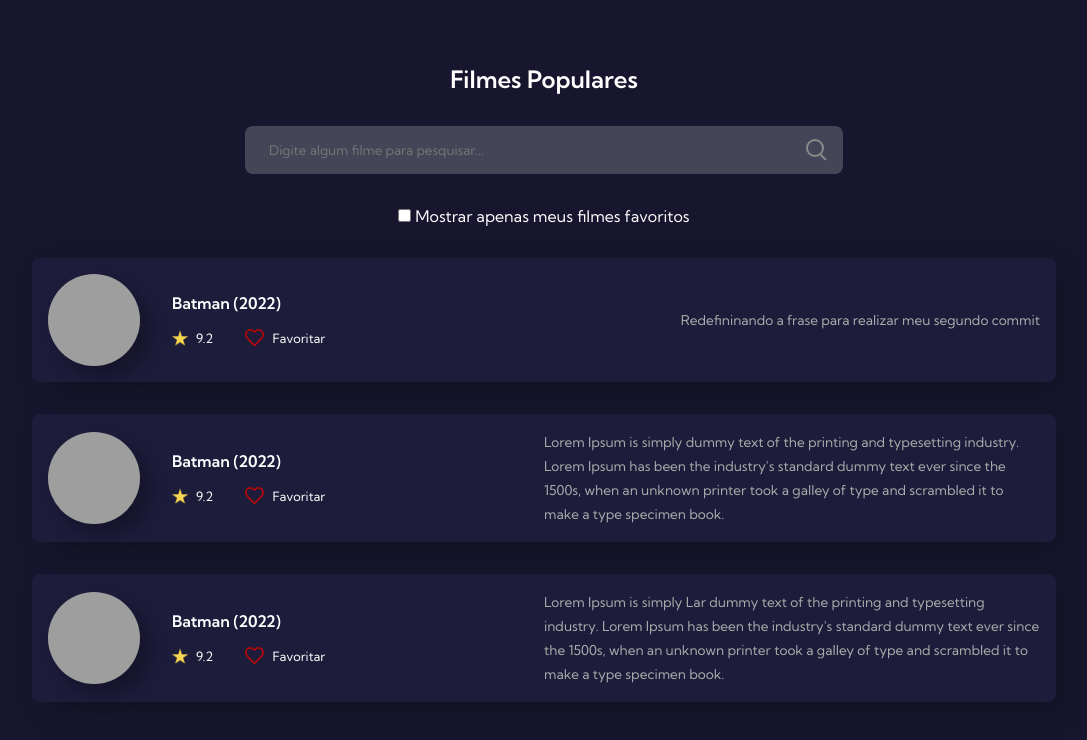
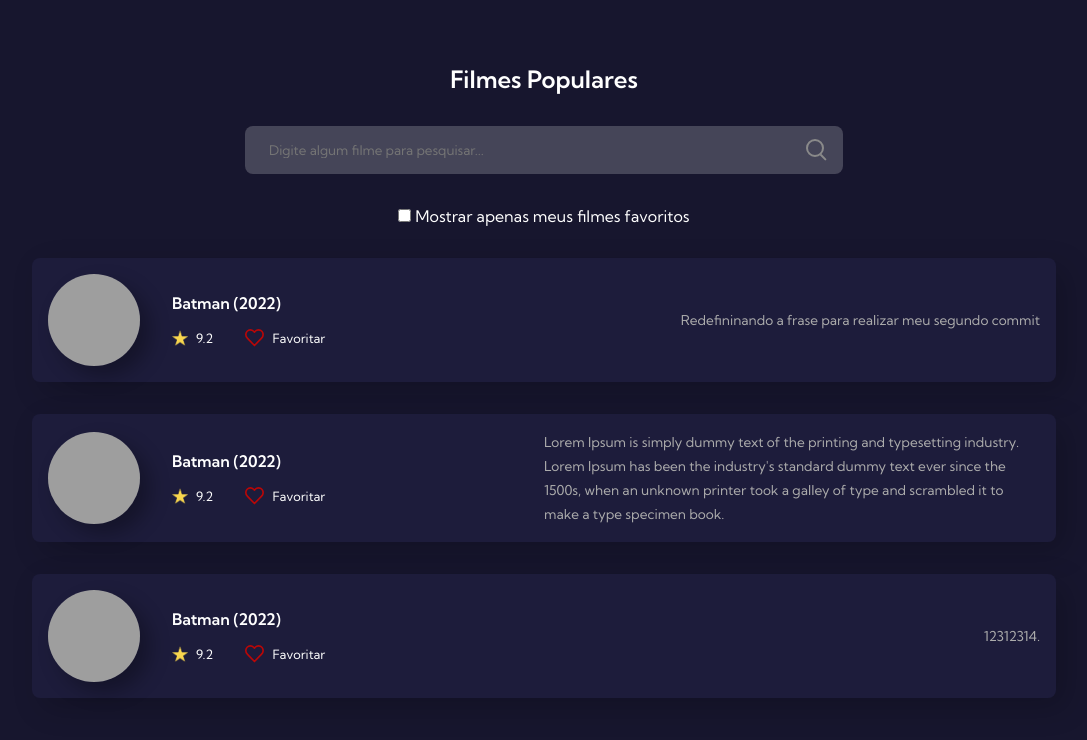
Before and after one commit to IgorAltarugio/7DaysOfCode, a plain HTML site: page index.html in a window 1280 px wide. Shown: the whole page, without its empty margins (96-1183 px from the left). Drawn offline with Linux system fonts and the light colour scheme; grey boxes are pictures that could not be loaded.

Commit message:
Gerando conflito

```diff
--- a/index.html
+++ b/index.html
@@ -90,7 +90,7 @@
           </div>
         </div>
         <div class="movie-description">
-          <span>Lorem Ipsum is simply Lar dummy text of the printing and typesetting industry. Lorem Ipsum has been the industry's standard dummy text ever since the 1500s, when an unknown printer took a galley of type and scrambled it to make a type specimen book.</span>
+          <span>12312314.</span>
         </div>
       </div>
     </div>
```
